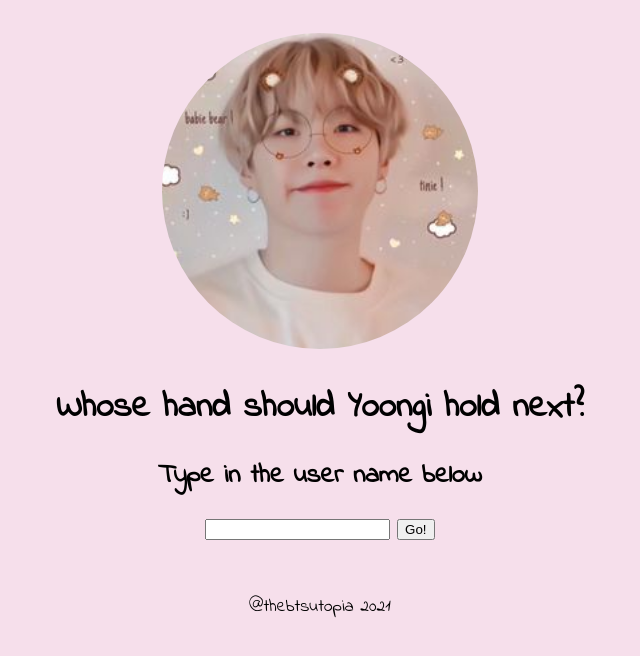
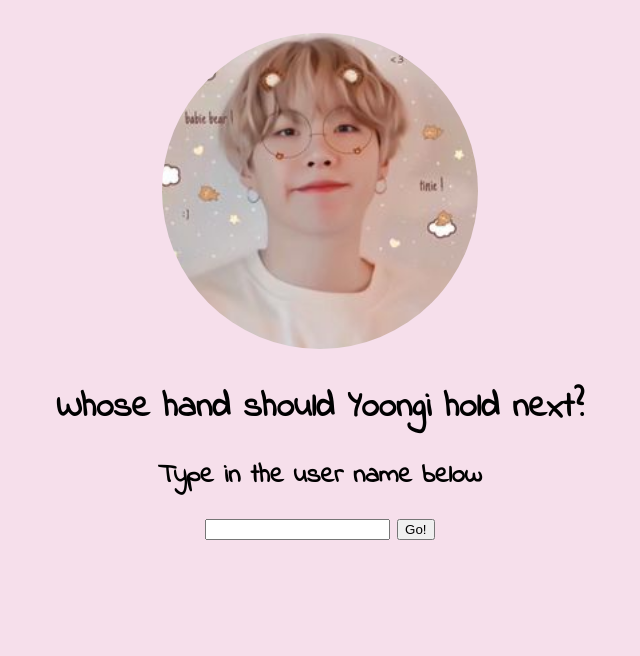
Before and after one commit to diverheart/YoongiLovesToHoldHands, a website: page index.html in a window 1280 px wide. Shown: the whole page, without its empty margins (320-960 px from the left). Drawn offline with Linux system fonts and the light colour scheme.

Commit message:
Update index.html

```diff
--- a/index.html
+++ b/index.html
@@ -22,6 +22,6 @@
 <input type="text" name="hname" pattern="[@][A-Za-z0-9_]+">
 <button type="submit">Go!</button>
 </form>
-<footer style="margin-top:4%">@thebtsutopia 2021</footer>
+<footer style="margin-top:4%"></footer>
 </body>
 </html>
```
